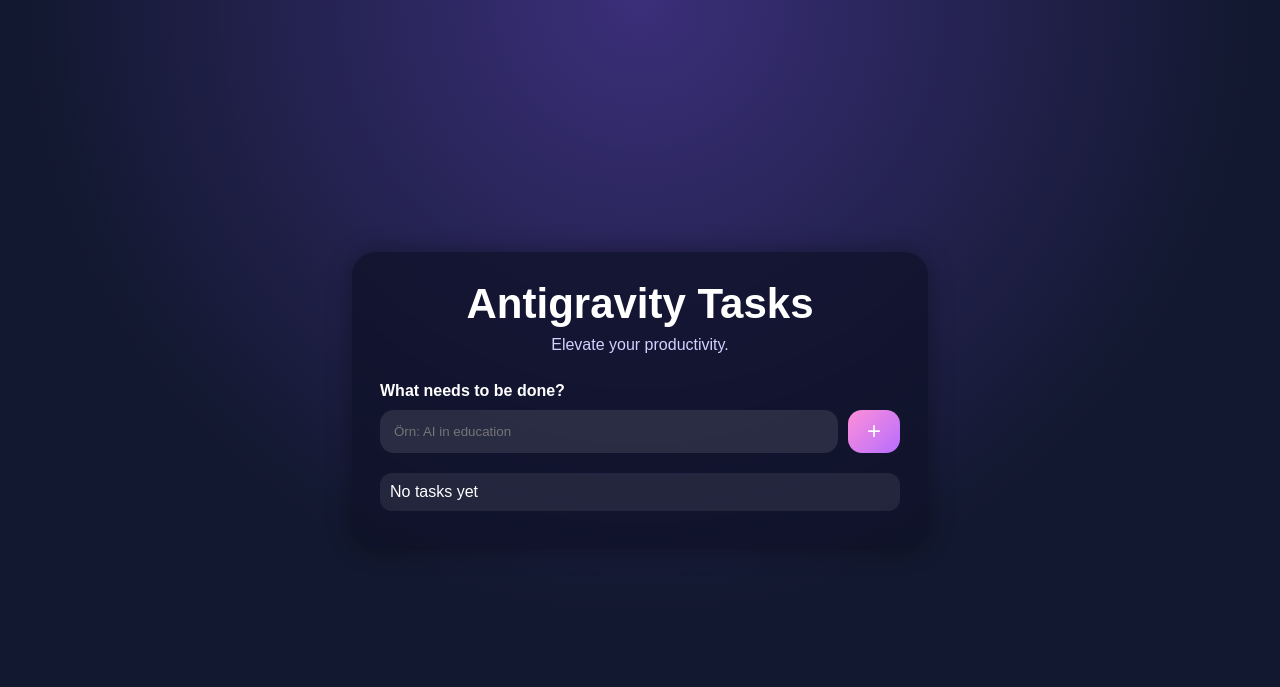
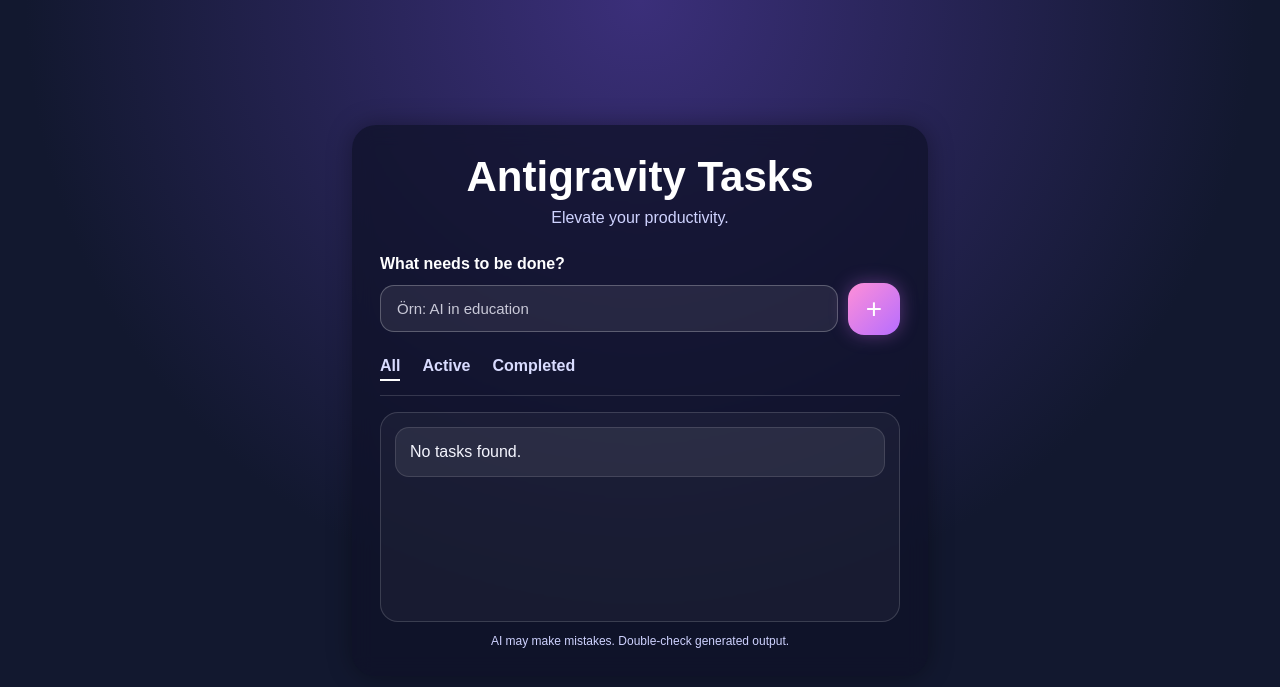
Before and after one commit to beyzauzun-ai/ai-task-generator-flask, a Flask app: page / in a window 1280 px wide. Shown: the top 687 px of the page. Run offline with Flask 3, Linux system fonts and the light colour scheme.

Commit message:
final working version

```diff
--- a/agent.py
+++ b/agent.py
@@ -4,7 +4,7 @@ from dotenv import load_dotenv
 from litellm import completion
 
 
-def main() -> None:
+def main():
     load_dotenv()
 
     api_key = os.getenv("GEMINI_API_KEY")
--- a/app.py
+++ b/app.py
@@ -1,5 +1,6 @@
 from flask import Flask, render_template, jsonify, request
 import subprocess
+import sys
 
 app = Flask(__name__)
 app.config["JSON_AS_ASCII"] = False
@@ -20,7 +21,7 @@ def generate():
             topic = "AI trends in 2026"
 
         result = subprocess.check_output(
-            ["python3", "agent.py", topic],
+            [sys.executable, "agent.py", topic],
             stderr=subprocess.STDOUT
         ).decode("utf-8", errors="replace")
 
--- a/templates/index.html
+++ b/templates/index.html
@@ -5,7 +5,6 @@
     <meta charset="UTF-8">
     <meta name="viewport" content="width=device-width, initial-scale=1.0">
     <title>Antigravity Tasks</title>
-
     <style>
         body {
             margin: 0;
@@ -40,88 +39,150 @@
             margin-top: 8px;
             margin-bottom: 28px;
             color: #cfd3ff;
+            font-size: 16px;
         }
 
         label {
             display: block;
             margin-bottom: 10px;
+            font-size: 16px;
             font-weight: 600;
         }
 
         .input-row {
             display: flex;
             gap: 10px;
+            align-items: center;
         }
 
         input {
             flex: 1;
-            padding: 14px;
+            padding: 14px 16px;
             border-radius: 14px;
-            border: none;
-            background: rgba(255, 255, 255, 0.1);
+            border: 1px solid rgba(255, 255, 255, 0.25);
+            background: rgba(255, 255, 255, 0.08);
             color: white;
+            font-size: 15px;
+            outline: none;
+        }
+
+        input::placeholder {
+            color: #c9c9d8;
         }
 
         button {
             width: 52px;
-            border-radius: 14px;
+            height: 52px;
             border: none;
+            border-radius: 16px;
             background: linear-gradient(135deg, #ff8fd8, #b66dff);
             color: white;
-            font-size: 24px;
+            font-size: 28px;
             cursor: pointer;
+            box-shadow: 0 0 18px rgba(214, 112, 255, 0.35);
         }
 
         button:disabled {
-            opacity: 0.5;
+            opacity: 0.6;
+            cursor: not-allowed;
+        }
+
+        .tabs {
+            display: flex;
+            gap: 22px;
+            margin-top: 22px;
+            margin-bottom: 14px;
+            font-weight: 600;
+            color: #d9dcff;
+        }
+
+        .tabs span:first-child {
+            border-bottom: 2px solid white;
+            padding-bottom: 4px;
+        }
+
+        .divider {
+            height: 1px;
+            background: rgba(255, 255, 255, 0.15);
+            margin-bottom: 16px;
         }
 
         .results {
-            margin-top: 20px;
+            min-height: 180px;
+            border: 1px solid rgba(255, 255, 255, 0.15);
+            border-radius: 18px;
+            padding: 14px;
+            background: rgba(255, 255, 255, 0.04);
         }
 
         .task-card {
-            background: rgba(255, 255, 255, 0.08);
-            border-radius: 12px;
-            padding: 10px;
+            background: rgba(255, 255, 255, 0.07);
+            border: 1px solid rgba(255, 255, 255, 0.12);
+            border-radius: 14px;
+            padding: 12px 14px;
             margin-bottom: 10px;
+            line-height: 1.5;
+            color: #f5f6ff;
+            word-break: break-word;
+        }
+
+        .task-card:last-child {
+            margin-bottom: 0;
         }
 
         .loading {
-            opacity: 0.7;
+            color: #d7dbff;
+            font-style: italic;
+        }
+
+        .footer-note {
+            text-align: center;
+            margin-top: 12px;
+            font-size: 12px;
+            color: #cfd3ff;
         }
     </style>
 </head>
 
 <body>
-
     <div class="panel">
         <h1>Antigravity Tasks</h1>
         <div class="subtitle">Elevate your productivity.</div>
 
-        <label>What needs to be done?</label>
+        <label for="topic">What needs to be done?</label>
 
         <div class="input-row">
-            <input id="topic" placeholder="Örn: AI in education">
-            <button id="btn" onclick="generate()">+</button>
+            <input type="text" id="topic" placeholder="Örn: AI in education">
+            <button id="generateBtn" onclick="generate()">+</button>
         </div>
 
+        <div class="tabs">
+            <span>All</span>
+            <span>Active</span>
+            <span>Completed</span>
+        </div>
+
+        <div class="divider"></div>
+
         <div id="results" class="results">
-            <div class="task-card">No tasks yet</div>
+            <div class="task-card">No tasks found.</div>
         </div>
+
+        <div class="footer-note">AI may make mistakes. Double-check generated output.</div>
     </div>
 
     <script>
         async function generate() {
-            const topic = document.getElementById("topic").value.trim();
-            const results = document.getElementById("results");
-            const btn = document.getElementById("btn");
+            const topicInput = document.getElementById("topic");
+            const resultBox = document.getElementById("results");
+            const btn = document.getElementById("generateBtn");
 
+            const topic = topicInput.value.trim();
             btn.disabled = true;
 
-            results.innerHTML = `
+            resultBox.innerHTML = `
                 <div class="task-card">Konu: ${topic || "AI trends in 2026"}</div>
-                <div class="task-card loading">Yükleniyor...</div>
+                <div class="task-card loading">API isteği gönderiliyor...</div>
             `;
 
             try {
@@ -130,31 +191,38 @@
                     headers: {
                         "Content-Type": "application/json"
                     },
-                    body: JSON.stringify({ topic })
+                    body: JSON.stringify({ topic: topic })
                 });
 
                 const data = await res.json();
+                resultBox.innerHTML = "";
 
-                results.innerHTML = "";
+                let output = data.result || data.results || data.response || "Sonuç alınamadı.";
 
-                let output = data.result || "Sonuç yok";
+                resultBox.innerHTML += `
+                    <div class="task-card">Konu: ${topic || "AI trends in 2026"}</div>
+                `;
 
-                results.innerHTML += `<div class="task-card"><b>Konu:</b> ${topic}</div>`;
+                if (Array.isArray(output)) {
+                    output.forEach(item => {
+                        resultBox.innerHTML += `<div class="task-card">${item}</div>`;
+                    });
+                } else {
+                    const parts = String(output)
+                        .split("\n")
+                        .filter(line => line.trim() !== "");
 
-                output.split("\n").forEach(line => {
-                    if (line.trim() !== "") {
-                        results.innerHTML += `<div class="task-card">${line}</div>`;
-                    }
-                });
-
+                    parts.forEach(line => {
+                        resultBox.innerHTML += `<div class="task-card">${line}</div>`;
+                    });
+                }
             } catch (err) {
-                results.innerHTML = `<div class="task-card">Hata: ${err}</div>`;
+                resultBox.innerHTML = `<div class="task-card">Hata: ${err}</div>`;
+            } finally {
+                btn.disabled = false;
             }
-
-            btn.disabled = false;
         }
     </script>
-
 </body>
 
 </html>
```
